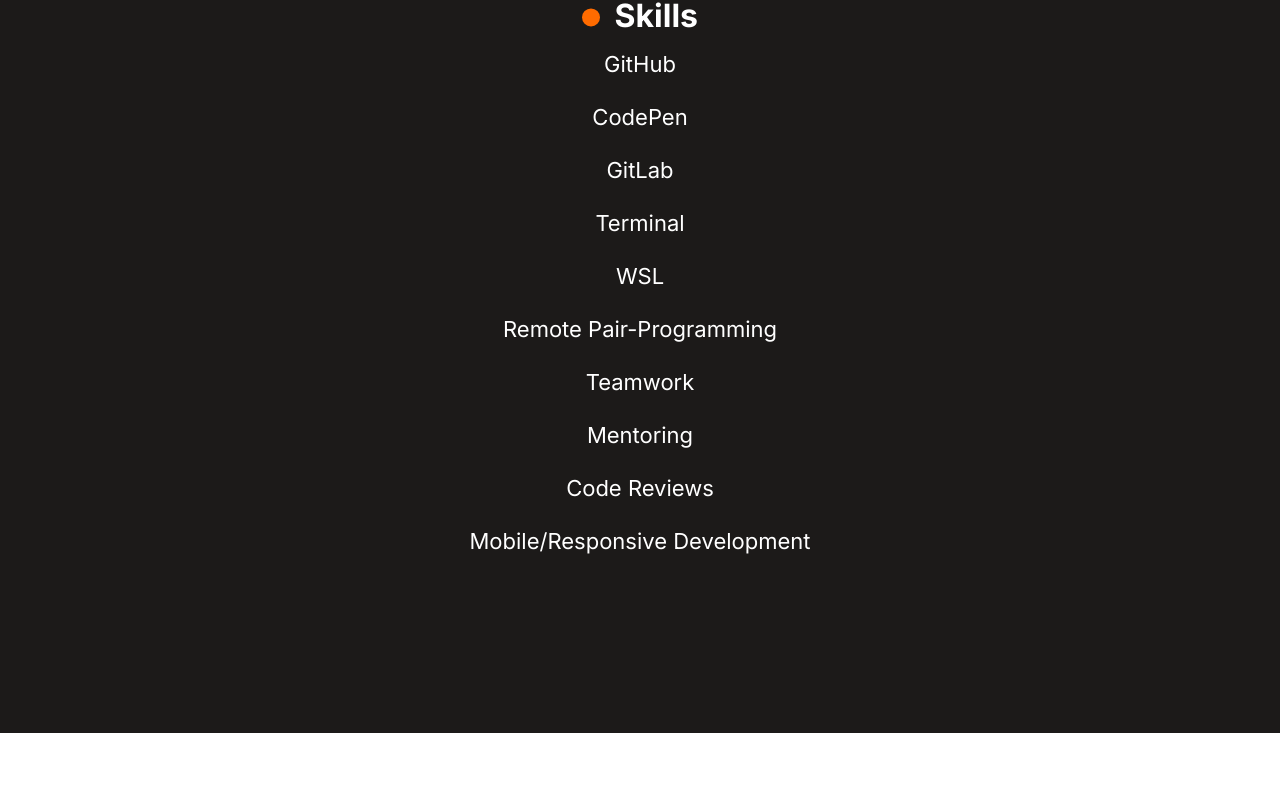
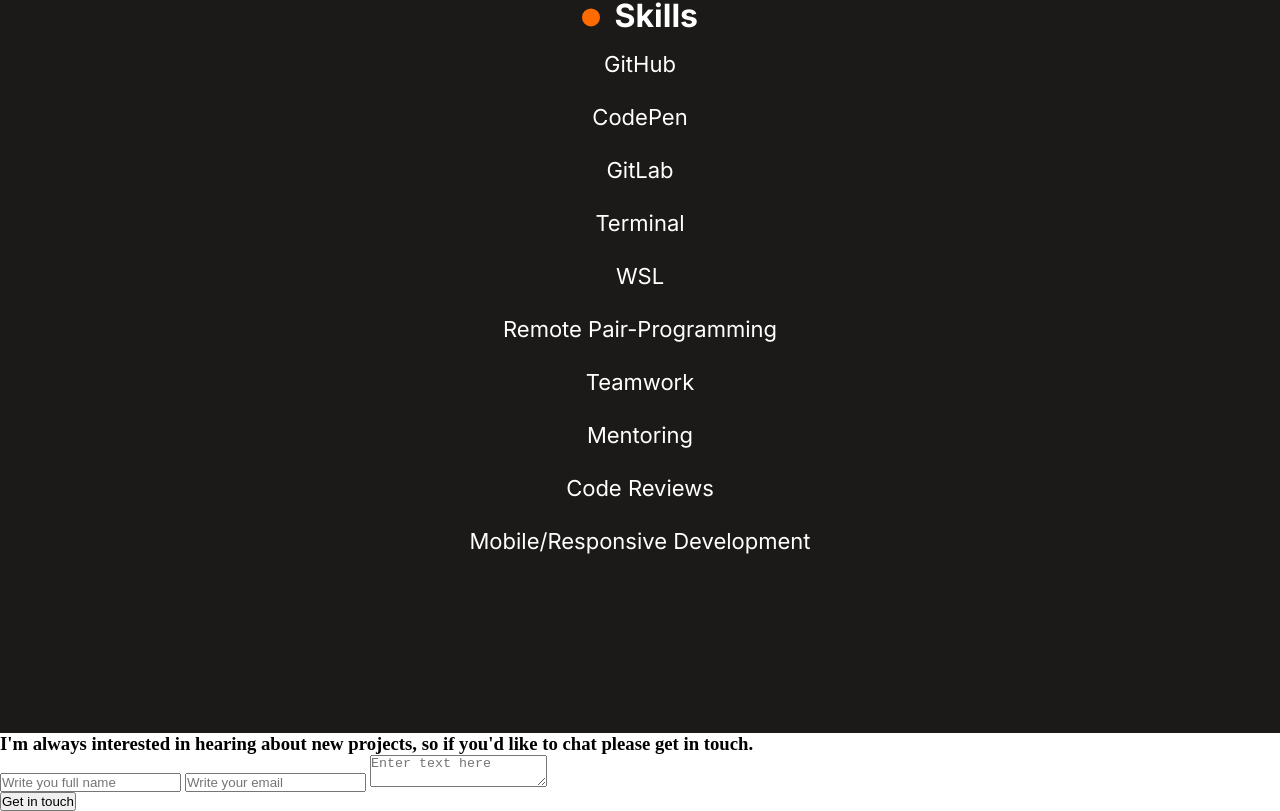
Before and after one commit to danmainah/curriculum-cr-training-contact-form, a plain HTML site: page index.html in a window 1280 px wide. Shown: the part 5974-6785 px from the top of the page. Before the commit the page ends 6707 px from the top, so only its background shows below. Drawn offline with Linux system fonts and the light colour scheme.

Commit message:
Add contact form

```diff
--- a/index.html
+++ b/index.html
@@ -290,7 +290,17 @@
         </div>
       </div>
     </main>
-
+    <section class="c">
+      <div class="c-header"><h3>I'm always interested in hearing about new projects, so if you'd like to chat please get in touch.</h3></div>
+      <form action="https://formspree.io/f/mbjqyrqj" method="POST">
+        <div class="form-group">
+          <input type="text" name="name" id="fullname" maxlength="30" placeholder="Write you full name" />
+          <input type='email' name="email" id="email" placeholder="Write your email" required />
+          <textarea class="form-group-textarea" name="tarea" maxlength="500" placeholder="Enter text here"></textarea>
+        </div>
+        <button id="sub-btn" type="submit" class="btn-1">Get in touch</button>
+      </form>
+    </section>
     <script
       src="https://kit.fontawesome.com/e966a3bd22.js"
       crossorigin="anonymous"
```
